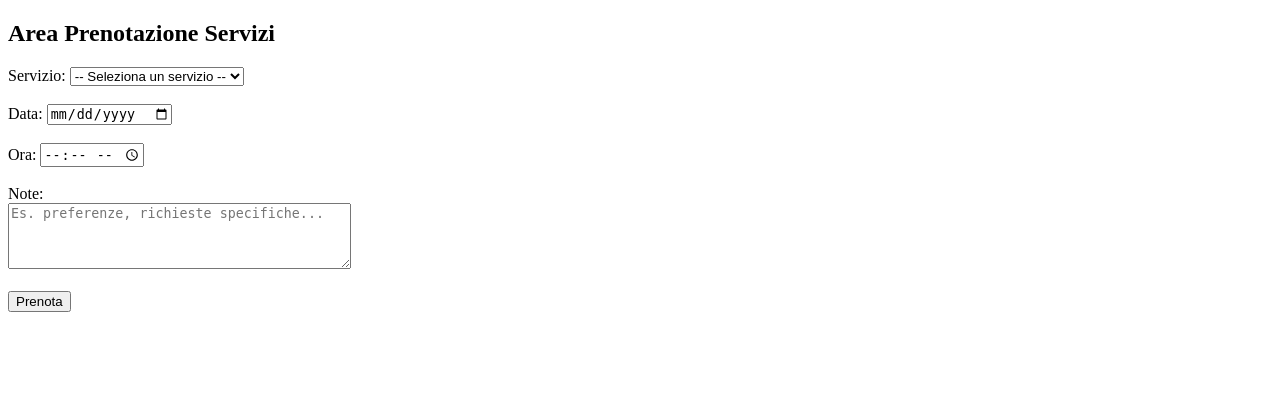
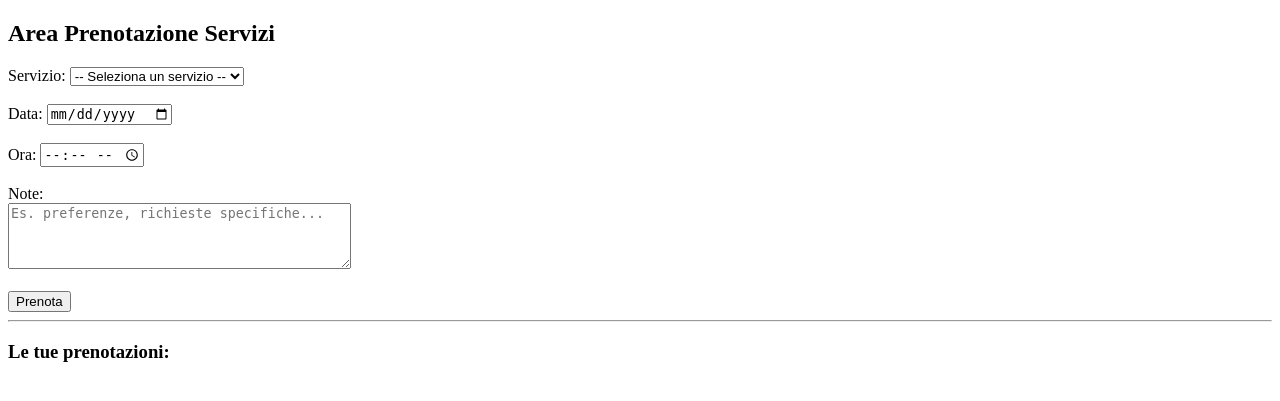
Before and after one commit to Chico34-glitch/ProjectWork-Unipegaso, a Flask app: page /dashboard_cliente in a window 1280 px wide. Shown: the top 401 px of the page. Run offline with Flask 3, Linux system fonts and the light colour scheme.

Commit message:
dashboard_cliente.html

```diff
--- a/templates/dashboard_cliente.html
+++ b/templates/dashboard_cliente.html
@@ -27,6 +27,10 @@
         <button type="submit">Prenota</button>
     </form>
 
+    <hr>
+    <h3>Le tue prenotazioni:</h3>
+    <ul id="lista-prenotazioni"></ul>
+
     <script src="/static/dashboard_cliente.js"></script>
 </body>
 </html>
```
